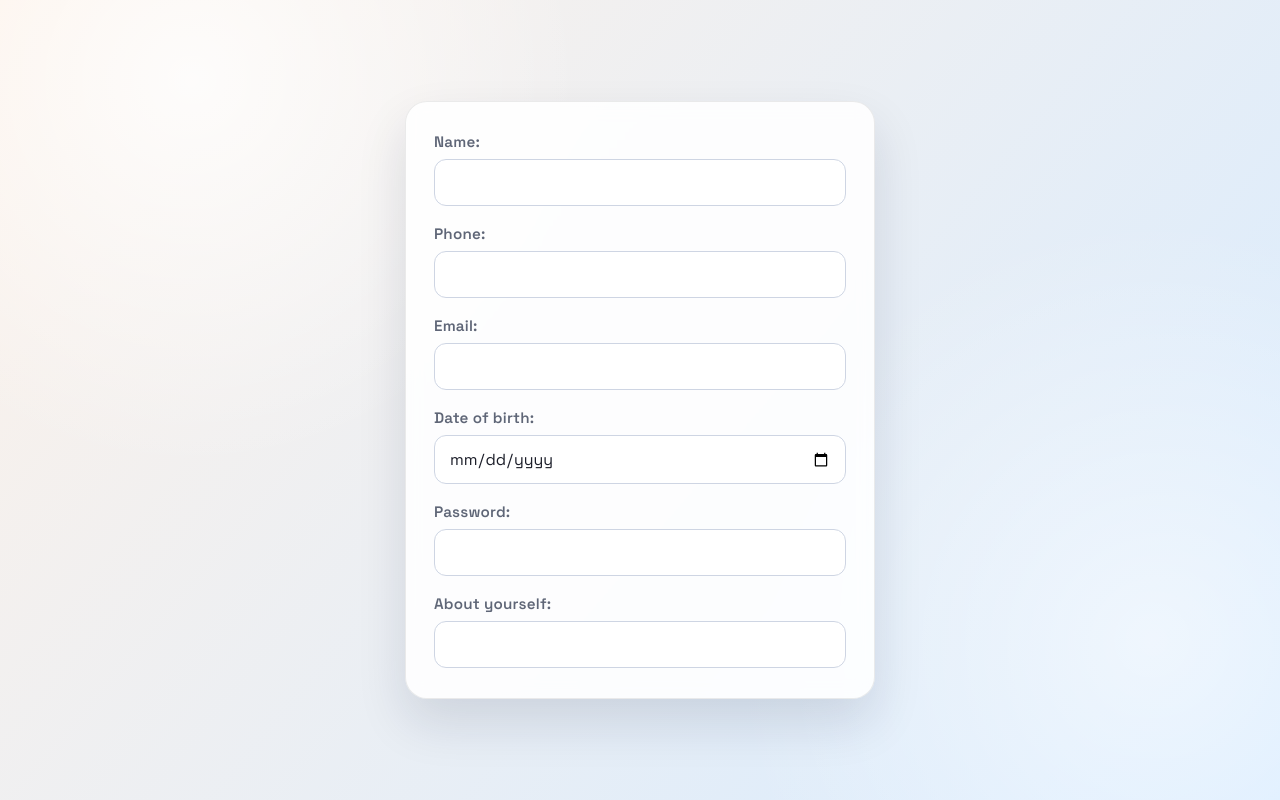
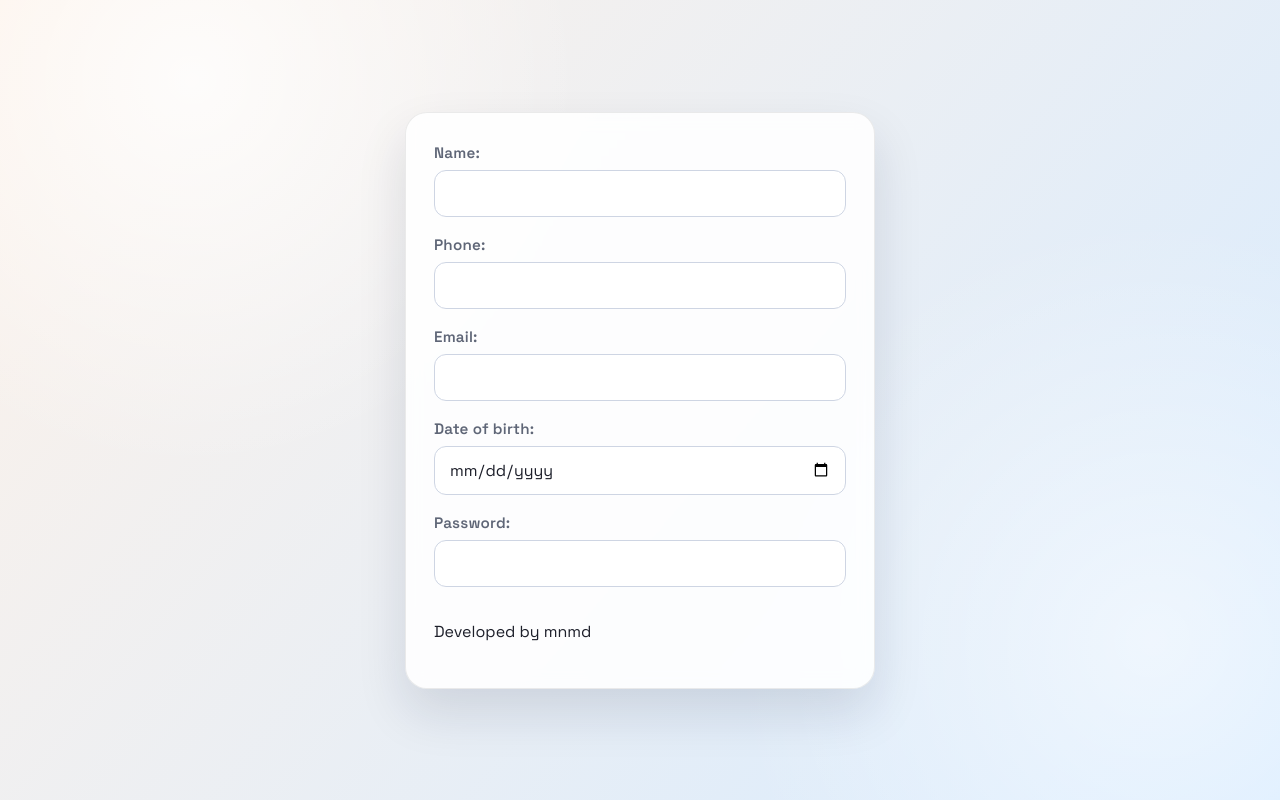
Before and after one commit to Manmadeeers/CI-CD, a plain HTML site: page index.html in a window 1280 px wide. Drawn offline with Linux system fonts and the light colour scheme.

Commit message:
form fileds valid positions fixed

```diff
--- a/index.html
+++ b/index.html
@@ -28,10 +28,7 @@
             <label>Password: </label>
             <input type="password">
         </div>
-        <div class="form-group">
-            <label>About yourself: </label>
-            <input type="text">
-        </div>
+        <p>Developed by mnmd</p>
     </form>
 </body>
 </html>
```
